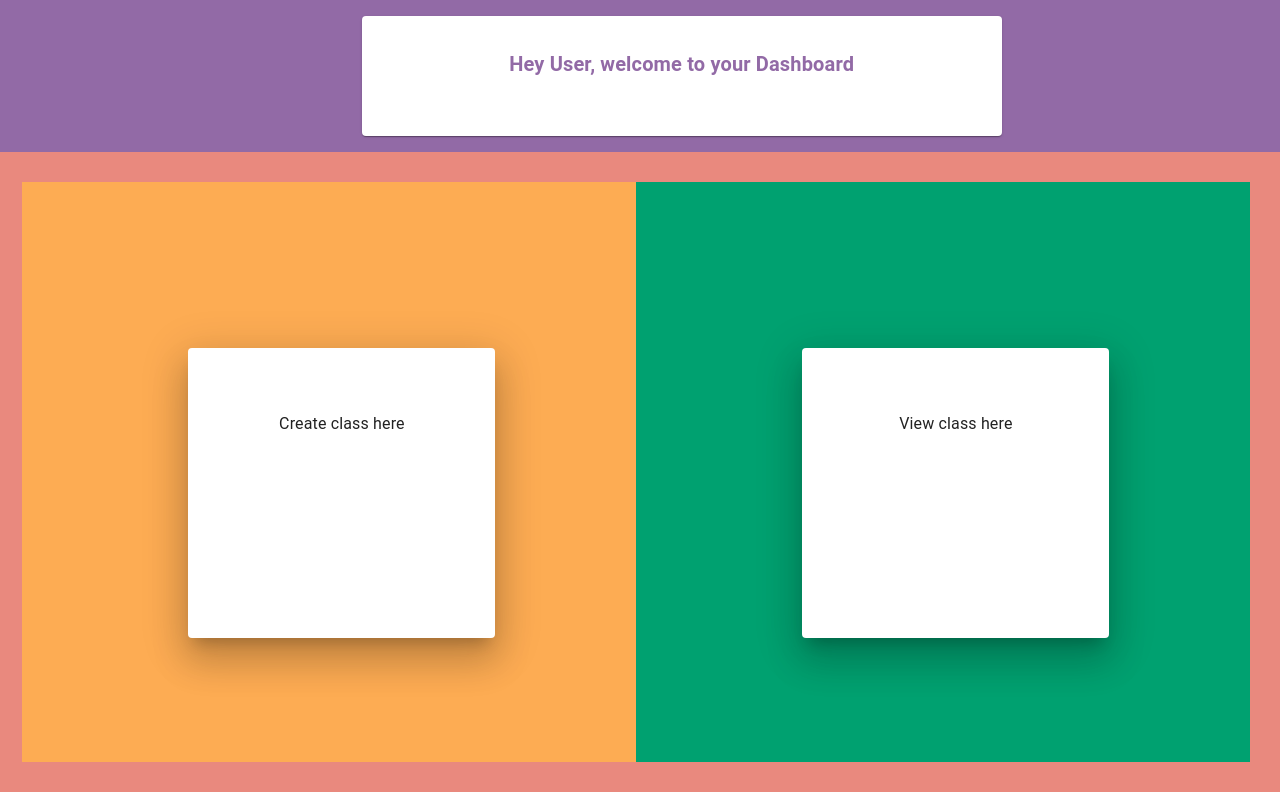
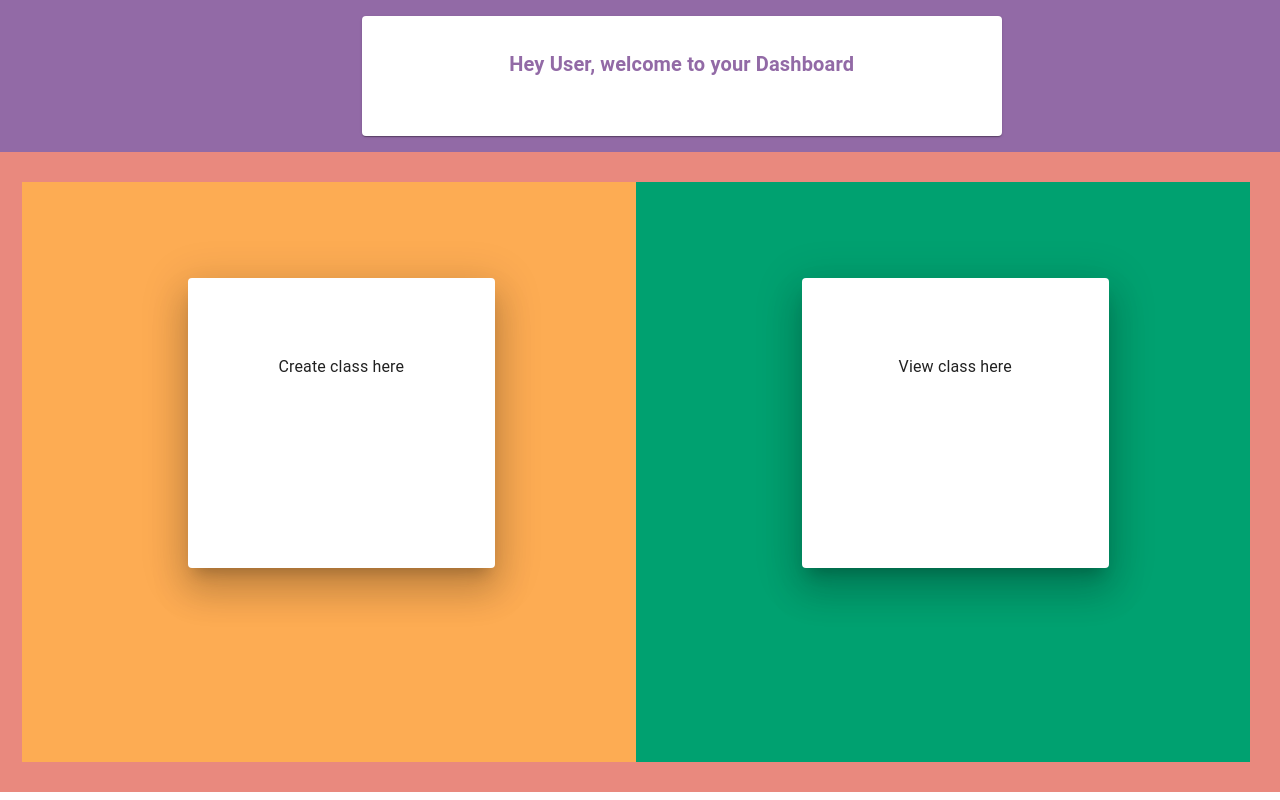
Before and after one commit to mpadel78/frontend-square-hackathon, a React (Create React App) app: page / in a window 1280 px wide. Built offline with nearby package versions, Linux system fonts and the light colour scheme.

Commit message:
Added more beautification and connected to other components

```diff
--- a/package.json
+++ b/package.json
@@ -11,6 +11,8 @@
     "@testing-library/user-event": "^13.5.0",
     "react": "^18.2.0",
     "react-dom": "^18.2.0",
+    "react-redux": "^8.0.2",
+    "react-router-dom": "^6.3.0",
     "react-scripts": "5.0.1",
     "web-vitals": "^2.1.4"
   },
--- a/src/App.js
+++ b/src/App.js
@@ -1,11 +1,20 @@
 import "./App.css";
+import { BrowserRouter as Router, Route, Routes } from "react-router-dom";
 import Welcome from "./components/Welcome";
+import CreateClass from "./components/CreateClass";
+import ViewMyClass from "./components/ViewMyClass";
 
 function App() {
   return (
     <>
       <div style={{ height: "100vh" }}>
-        <Welcome />
+        <Router>
+          <Routes>
+            <Route path="/" element={<Welcome />}></Route>
+            <Route path="/create" element={<CreateClass />} />
+            <Route path="/view" element={<ViewMyClass />} />
+          </Routes>
+        </Router>
       </div>
     </>
   );
--- a/src/components/Welcome.js
+++ b/src/components/Welcome.js
@@ -1,4 +1,5 @@
 import React from "react";
+import { Link } from "react-router-dom";
 import Box from "@mui/material/Box";
 import Paper from "@mui/material/Paper";
 import Grid from "@mui/material/Grid";
@@ -68,22 +69,24 @@ function Welcome() {
               backgroundColor: "#FDAC53",
             }}
           >
+            <Link to="create" style={{ textDecoration: "none" }}>
               <Paper
                 elevation={23}
                 style={{
-                marginTop: "10vh",
-                margin: "13vw",
+                  marginLeft: "27%",
+                  marginTop: "12vh",
                   width: "50%",
                   height: "50%",
                   marginBottom: "20px",
                   justifyContent: "center",
                 }}
               >
-              <Typography style={{ paddingTop: "8vh" }} align="center">
+                <Typography style={{ paddingTop: "25%" }} align="center">
                   {" "}
                   Create class here
                 </Typography>
               </Paper>
+            </Link>
           </Grid>
 
           <Grid
@@ -98,22 +101,25 @@ function Welcome() {
               backgroundColor: "#00A170",
             }}
           >
+            <Link to="view" style={{ textDecoration: "none" }}>
               <Paper
                 elevation={23}
                 style={{
-                marginTop: "10vh",
-                margin: "13vw",
+                  marginTop: "12vh",
+                  marginLeft: "27%",
+
                   width: "50%",
                   height: "50%",
                   marginBottom: "20px",
                   justifyContent: "center",
                 }}
               >
-              <Typography style={{ paddingTop: "8vh" }} align="center">
+                <Typography style={{ paddingTop: "25%" }} align="center">
                   {" "}
                   View class here
                 </Typography>
               </Paper>
+            </Link>
           </Grid>
         </Grid>
       </Grid>
```
Also changed, not shown: 1 other file (tests, documents, lock files or other folders). Lines whose indentation alone changed are shown as unchanged.
